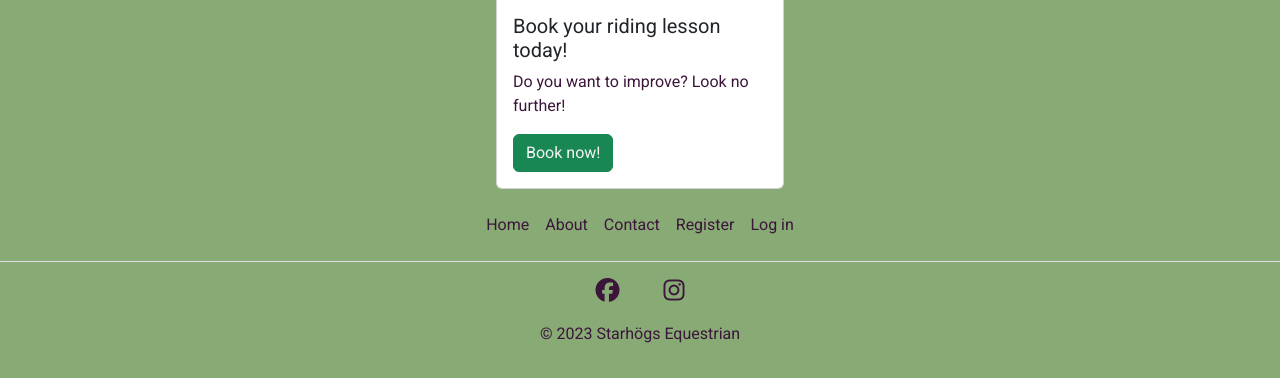
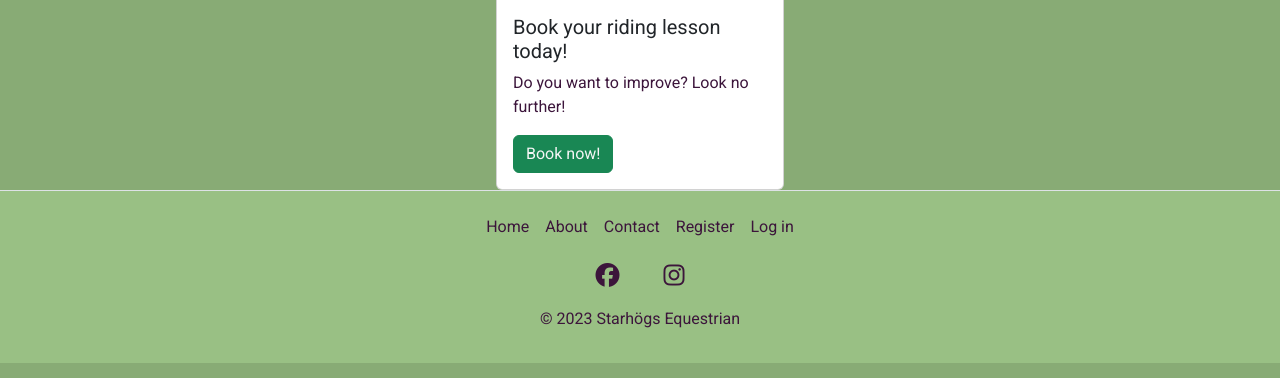
Before and after one commit to gStarhigh/pro4, a Django app: page / in a window 1280 px wide. Shown: the part 734-1112 px from the top of the page. Run offline with Django 3.2, Linux system fonts and the light colour scheme; some libraries are stand-ins or nearby versions.

Commit message:
adjusted some style to the base html file

```diff
--- a/static/css/style.css
+++ b/static/css/style.css
@@ -1,5 +1,9 @@
 /*Google fonts import*/
 @import url('https://fonts.googleapis.com/css2?family=Roboto:wght@300;400;700&display=swap');
+
+:root {
+    --nav-color: #99c084;
+}
 
 body,
 html {
@@ -27,8 +31,10 @@ a {
 
 .nav,
 .navbar,
-.nav-link {
+.nav-link,
+.footer-container {
     color: #3c153b;
+    background-color: var(--nav-color);
 }
 
 .lesson-card {
--- a/templates/base.html
+++ b/templates/base.html
@@ -28,7 +28,7 @@
     </div>
     {% endif %}
     <!--Header-->
-    <nav class="navbar navbar-expand-lg">
+    <nav class="navbar navbar-expand-lg border-bottom">
         <div class="container-fluid">
             <a class="navbar-brand navbar-text" href="{% url 'Home' %}">Starhögs Equestrian</a>
             <button class="navbar-toggler" type="button" data-bs-toggle="collapse"
@@ -81,8 +81,8 @@
 
 
     <!--Footer-->
-    <footer class="py-3 my4">
-        <ul class="nav justify-content-center border-bottom pb-3 mb-3">
+    <footer class="py-3 my4 footer-container border-top">
+        <ul class="nav justify-content-center mb-3">
             <li class="nav-item">
                 <a href="{% url 'Home' %}" class="nav-link px-2">Home</a>
             </li>
```
